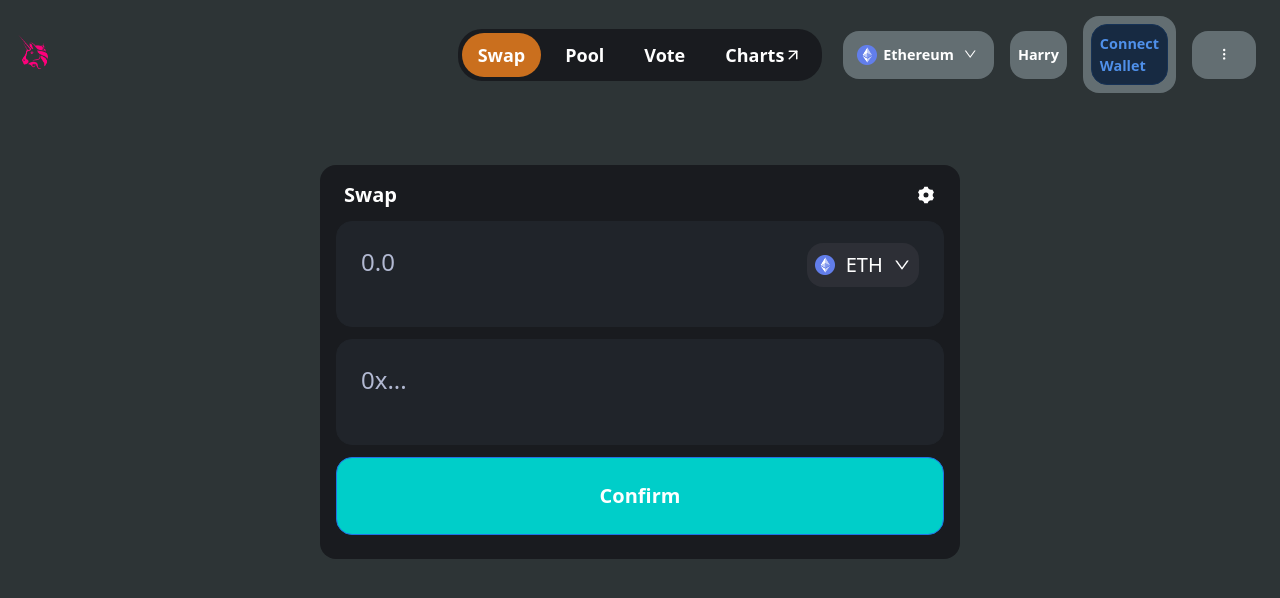
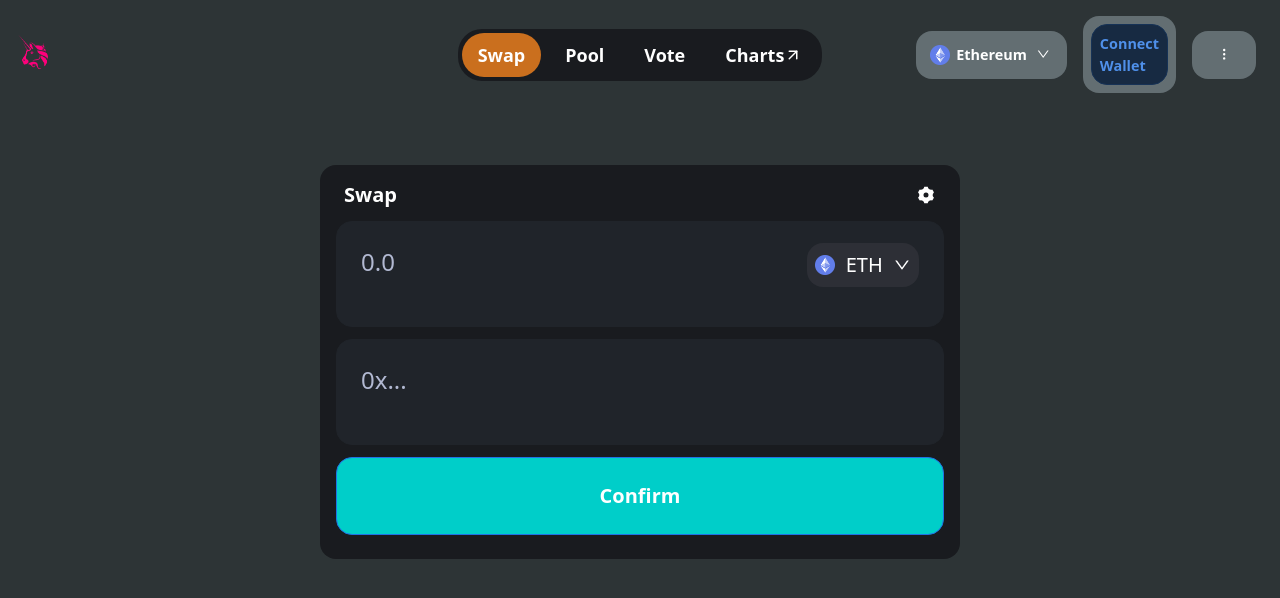
Before and after one commit to duongnam99/uniswap-app, a Next.js app in the folder client/: page / in a window 1280 px wide. Shown: the top 598 px of the page. Built offline with nearby package versions, Linux system fonts and the light colour scheme.

Commit message:
[Update] condition rendering for header

```diff
--- a/client/components/Header.js
+++ b/client/components/Header.js
@@ -70,14 +70,18 @@ const Header = () => {
                     <AiOutlineDown />
                 </div>
             </div>
+            { currentAccount ? (
                  <div className={`${style.button} ${style.buttonPadding}`}>
-                <div className={style.buttonTextContainer}>Harry</div>
+                 <div className={style.buttonTextContainer}>0x...55</div>
                </div>
+            ) : (
                   <div onClick={() => connectWallet()} className={`${style.button} ${style.buttonPadding}`}>
                   <div className={`${style.buttonAccent} ${style.buttonPadding}`}>
                     Connect Wallet
                   </div>
                 </div>
+            )}
+
             <div className={`${style.button} ${style.buttonPadding}`}>
                 <div className={`${style.buttonIconContainer} mx-2`}>
                     <HiOutlineDotsVertical />
```
Lines whose indentation alone changed are shown as unchanged.
